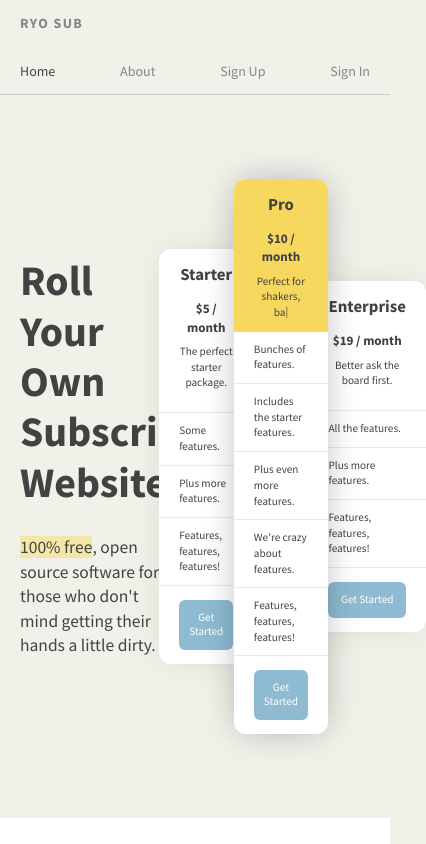
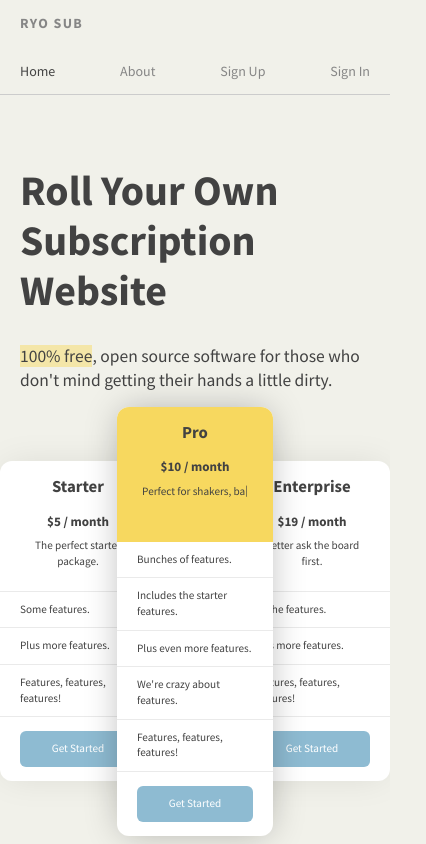
Before and after one commit to roll-your-own/subscriptions, a React (Create React App) app: page / in a window 390 px wide. Shown: the top 844 px of the page, 426 px wide, since content can reach past the window. Built offline with nearby package versions, Linux system fonts and the light colour scheme; no server answers; what react-stripe-elements would draw is missing.

Commit message:
responsive homepage styles

```diff
--- a/public/assets/css/theme.css
+++ b/public/assets/css/theme.css
@@ -4,6 +4,10 @@ body {
 .loader.loader-inline {
   background: transparent;
 }
+.hero {
+  padding: 1rem 0;
+}
+@media (min-width: 760px) {
   .hero {
     display: flex;
     justify-content: space-between;
@@ -12,6 +16,7 @@ body {
   }
   .hero-column {
     width: 50%;
+  }
 }
 .hero .hero-title {
   font-size: 3rem;
```
Lines whose indentation alone changed are shown as unchanged.
